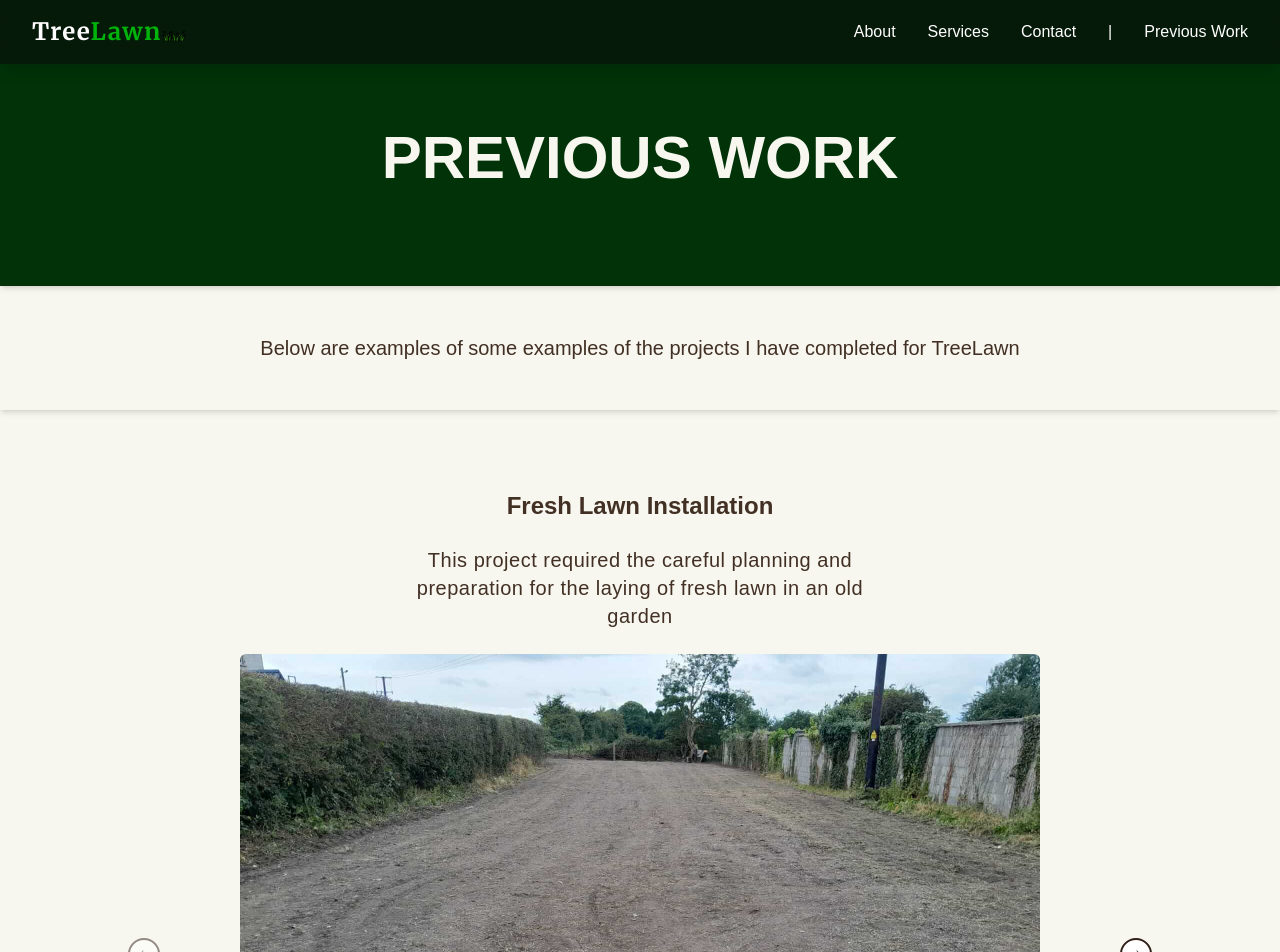
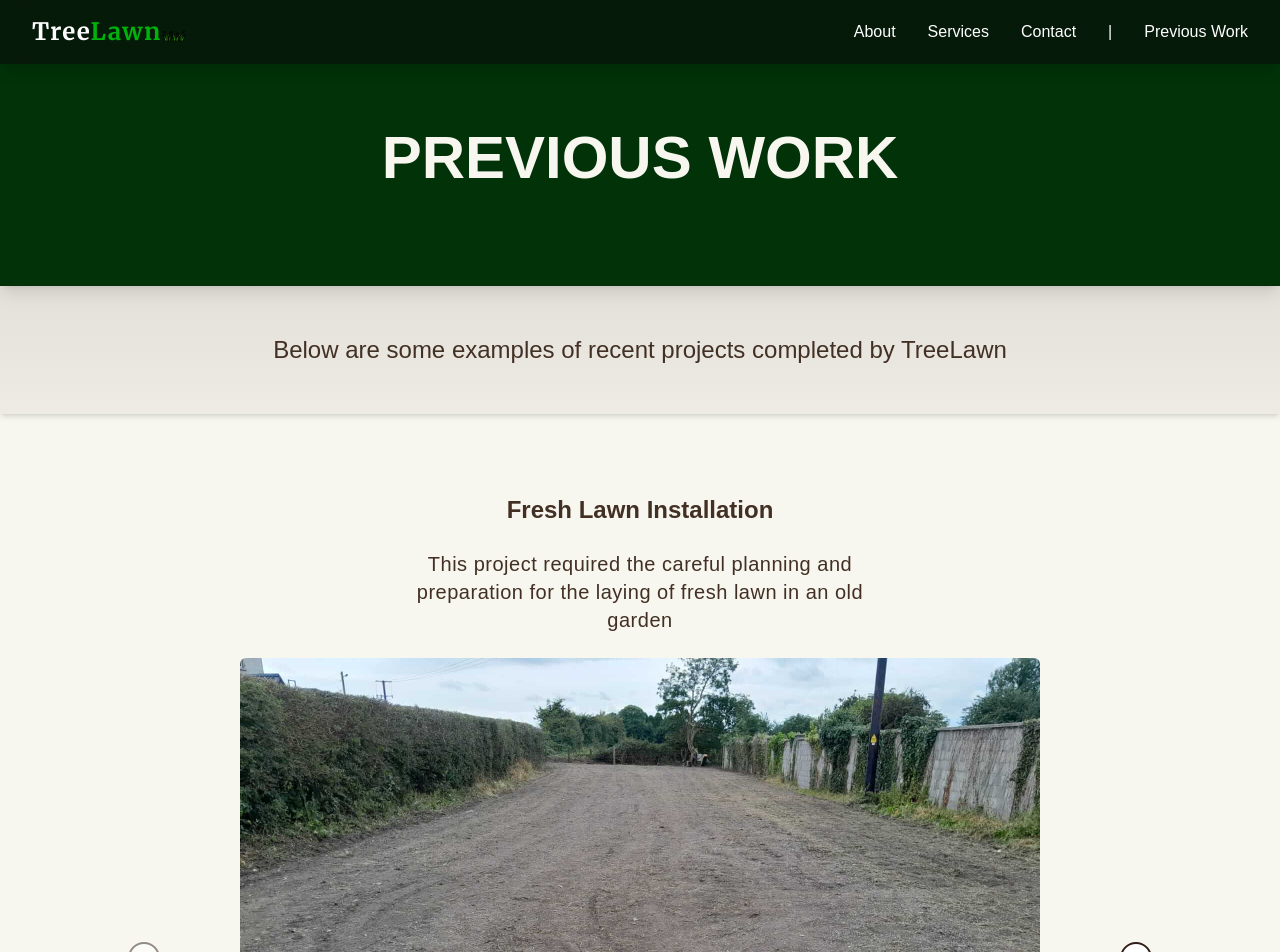
Before and after one commit to KramYengir/treelawn_v2, a Next.js app: page /previous-work in a window 1280 px wide. Shown: the top 952 px of the page. Built offline with nearby package versions, Linux system fonts and the light colour scheme; a web font is replaced by a local one.

Commit message:
minor style tweaks

```diff
--- a/app/previous-work/page.tsx
+++ b/app/previous-work/page.tsx
@@ -45,16 +45,15 @@ const PreviousWorkPage = () => {
   return (
     <div>
       <Navbar />
-      <h1 className="h2 text-mucky-50 pt-32 pb-12 border-b-2 bg-apple-950 border-mucky-950/10 shadow-md">
+      <h1 className="h2 text-mucky-50 pt-32 pb-12 border-b-2 bg-apple-950 border-mucky-950/10 shadow-lg">
         Previous Work
       </h1>
-      <p className="text-lg md:text-xl font-medium text-balance text-center py-12 px-6 shadow-md">
-        Below are examples of some examples of the projects I have completed for
-        TreeLawn
+      <p className="text-xl md:text-2xl font-medium text-balance text-center bg-gradient-to-b from-mucky-950/10 to-mucky-950/5 py-12 px-6 shadow-md">
+        Below are some examples of recent projects completed by TreeLawn
       </p>
 
       {/* Wrap the GallerySection components in a <ul> */}
-      <ul className="rm-container divide-y divide-mucky-950/10">
+      <ul className="divide-y divide-mucky-950/10 divide">
         {previousWorkData.map((work, index) => (
           <li key={index} className="py-8">
             <GallerySection
@@ -69,6 +68,7 @@ const PreviousWorkPage = () => {
               imageAfterUrlB={work.imageAfterUrlB}
               imageAfterAltB={work.imageAfterAltB}
               caption={work.caption}
+              index={index}
             />
           </li>
         ))}
```
